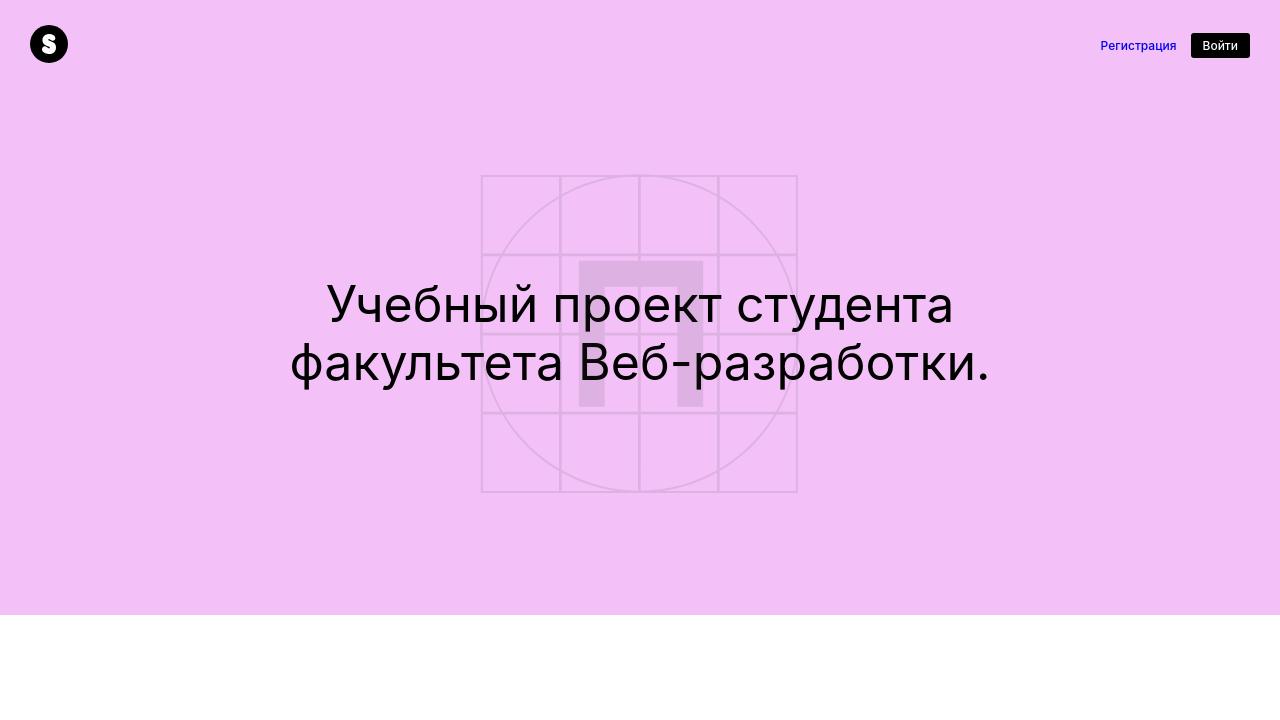
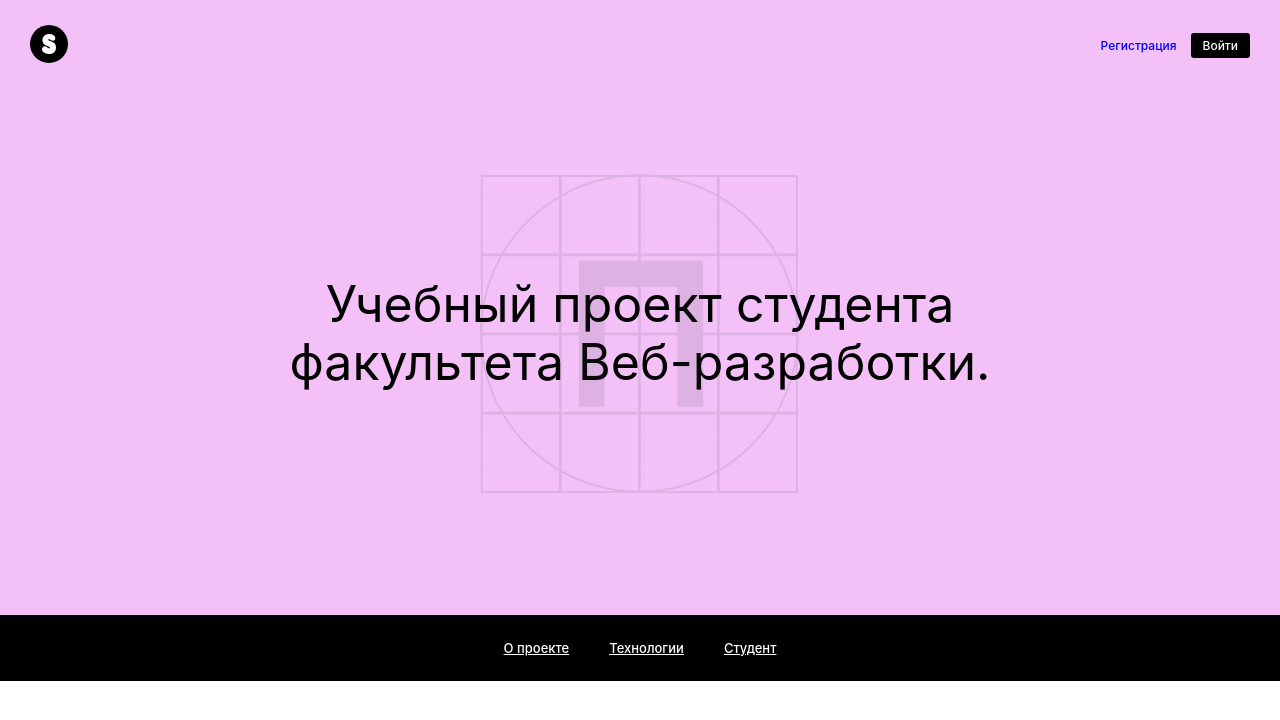
Before and after one commit to nadyaiva/movies-explorer-frontend, a React (Create React App) app: page / in a window 1280 px wide. Shown: the top 720 px of the page. Built offline with nearby package versions, Linux system fonts and the light colour scheme.

Commit message:
Style navtab section

```diff
--- /dev/null
+++ b/src/components/NavTab/NavTab.css
@@ -0,0 +1,34 @@
+.navtab {
+    background-color: black;
+}
+
+.navtab__list {
+    color: white;
+    display: flex;
+    justify-content: center;
+    padding: 25px 0;
+    list-style: none;
+    margin: 0 auto;
+    font-weight: 500;
+    font-size: 11px;
+    line-height: 16px;
+}
+
+.navtab__link {
+    text-decoration-line: underline;
+}
+
+.navtab__tab:not(:last-of-type) {
+    padding-right: 24px;
+}
+
+@media screen and (min-width: 768px) {
+    .navtab__list {
+        font-size: 13px;
+        line-height: 16px;
+    }
+
+    .navtab__tab:not(:last-of-type) {
+        padding-right: 40px;
+    }
+}
--- /dev/null
+++ b/src/components/NavTab/NavTab.js
@@ -0,0 +1,21 @@
+import "./NavTab.css";
+
+function NavTab() {
+    return (
+        <section className="navtab">
+            <ul className="navtab__list">
+                <li className="navtab__tab">
+                    <a className="navtab__link">О проекте</a>
+                </li>
+                <li className="navtab__tab">
+                    <a className="navtab__link">Технологии</a>
+                </li>
+                <li className="navtab__tab">
+                    <a className="navtab__link">Студент</a>
+                </li>
+            </ul>
+        </section>
+    );
+}
+
+export default NavTab;
--- a/src/components/Page/Page.js
+++ b/src/components/Page/Page.js
@@ -1,6 +1,7 @@
-import { BrowserRouter, Route, Switch, useHistory } from "react-router-dom";
+import { BrowserRouter } from "react-router-dom";
 import Header from '../Header/Header';
 import Promo from "../Promo/Promo";
+import NavTab from "../NavTab/NavTab";
 
 import "./Page.css";
 
@@ -10,6 +11,7 @@ function Page() {
     <div className="page">
       <Header/>
       <Promo/>
+      <NavTab/>
     </div>
     </BrowserRouter>
   );
```
